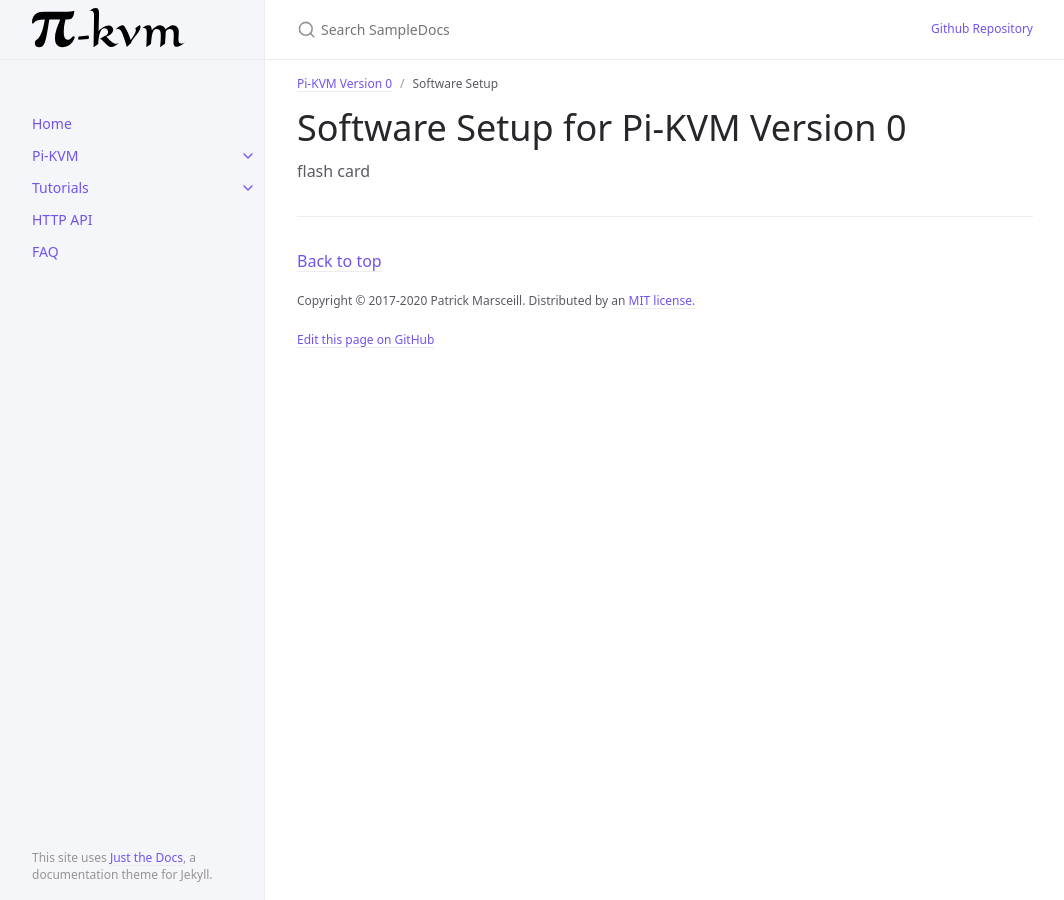
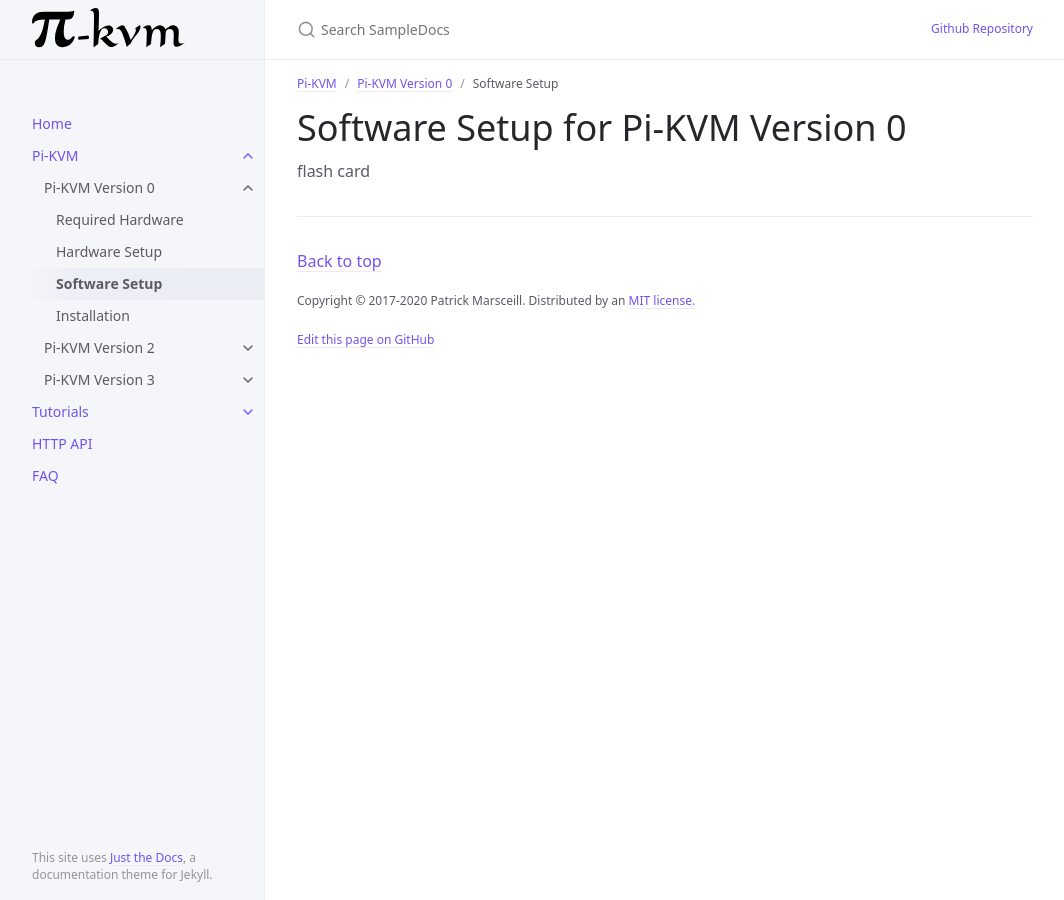
Before and after one commit to Kaydron1000/SampleDocs, a Jekyll site: the page built from docs/pikvm/V0/SoftwareSetup.md, in a window 1280 px wide. Shown: the whole page, without its empty margins (107-1171 px from the left). Built offline with Jekyll 4.4.1, drawn with Linux system fonts in a browser that asks for light colours.

Commit message:
fixed child of child

```diff
--- a/docs/pikvm/V0/HardwareSetup.md
+++ b/docs/pikvm/V0/HardwareSetup.md
@@ -2,6 +2,7 @@
 layout: default
 title: Hardware Setup
 parent: Pi-KVM Version 0
+grand_parent: Pi-KVM
 nav_order: 2
 ---
 
--- a/docs/pikvm/V0/Installation.md
+++ b/docs/pikvm/V0/Installation.md
@@ -2,6 +2,7 @@
 layout: default
 title: Installation
 parent: Pi-KVM Version 0
+grand_parent: Pi-KVM
 nav_order: 4
 ---
 
--- a/docs/pikvm/V0/RequiredHardware.md
+++ b/docs/pikvm/V0/RequiredHardware.md
@@ -2,6 +2,7 @@
 layout: default
 title: Required Hardware
 parent: Pi-KVM Version 0
+grand_parent: Pi-KVM
 nav_order: 1
 ---
 
--- a/docs/pikvm/V0/SoftwareSetup.md
+++ b/docs/pikvm/V0/SoftwareSetup.md
@@ -2,6 +2,7 @@
 layout: default
 title: Software Setup
 parent: Pi-KVM Version 0
+grand_parent: Pi-KVM
 nav_order: 3
 ---
 
```
